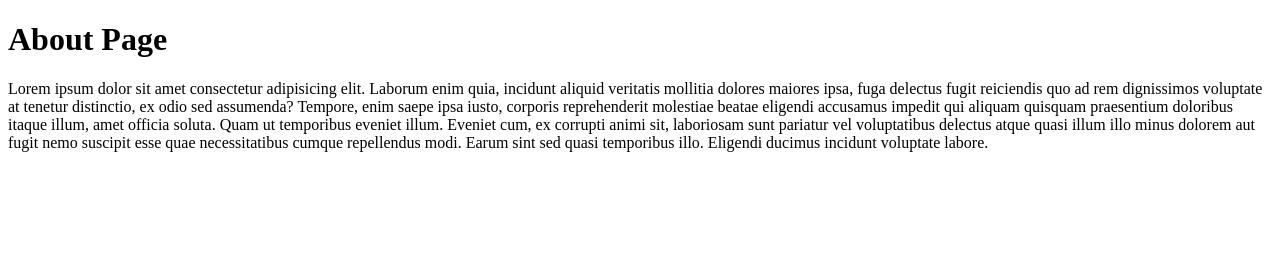
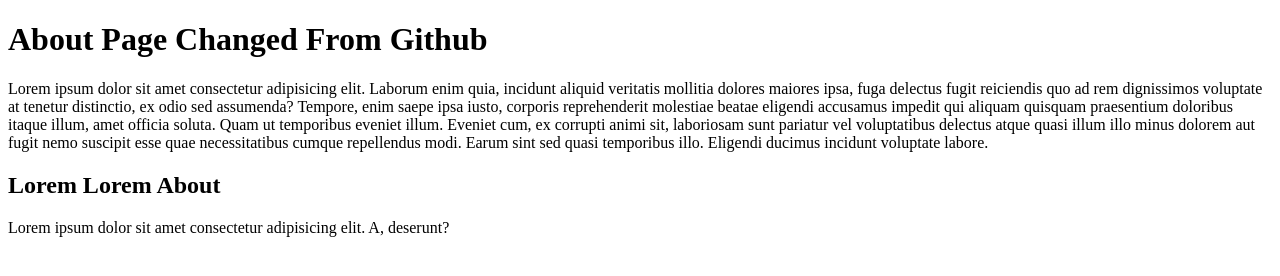
Before and after one commit to robotdreamscourses/github-workshop, a plain HTML site: page about.html in a window 1280 px wide. Drawn offline with Linux system fonts and the light colour scheme.

Commit message:
about page new text added

```diff
--- a/about.html
+++ b/about.html
@@ -6,7 +6,9 @@
   <title>About Page</title>
 </head>
 <body>
-  <h1>About Page</h1>
+  <h1>About Page Changed From Github</h1>
   <p>Lorem ipsum dolor sit amet consectetur adipisicing elit. Laborum enim quia, incidunt aliquid veritatis mollitia dolores maiores ipsa, fuga delectus fugit reiciendis quo ad rem dignissimos voluptate at tenetur distinctio, ex odio sed assumenda? Tempore, enim saepe ipsa iusto, corporis reprehenderit molestiae beatae eligendi accusamus impedit qui aliquam quisquam praesentium doloribus itaque illum, amet officia soluta. Quam ut temporibus eveniet illum. Eveniet cum, ex corrupti animi sit, laboriosam sunt pariatur vel voluptatibus delectus atque quasi illum illo minus dolorem aut fugit nemo suscipit esse quae necessitatibus cumque repellendus modi. Earum sint sed quasi temporibus illo. Eligendi ducimus incidunt voluptate labore.</p>
+  <h2>Lorem Lorem About</h2>
+  <p>Lorem ipsum dolor sit amet consectetur adipisicing elit. A, deserunt?</p>
 </body>
 </html>
```
